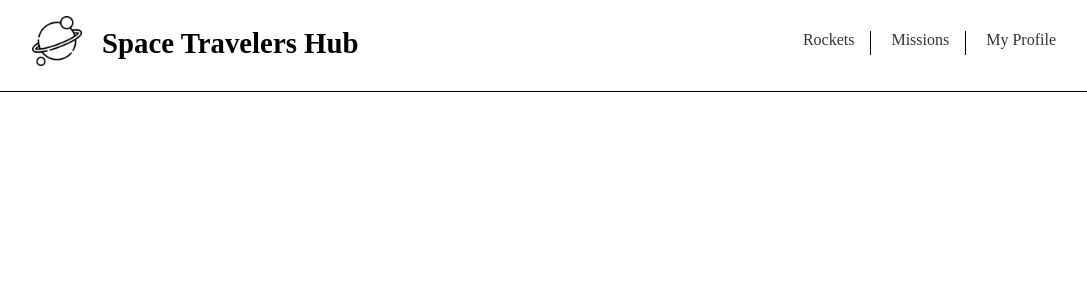
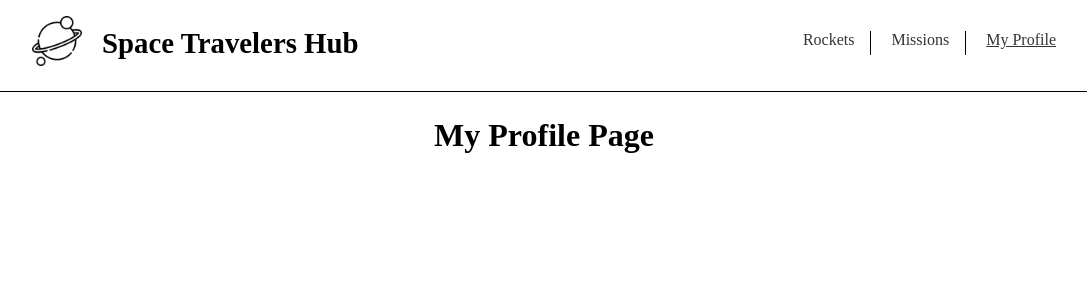
Before and after one commit to blueberry1312/react-group-project, a React (Create React App) app: page /my-profile in a window 1280 px wide. Shown: the top 300 px of the page, without its empty margins (96-1183 px from the left). Built offline with nearby package versions, Linux system fonts and the light colour scheme.

Commit message:
implemented active link

```diff
--- a/src/App.js
+++ b/src/App.js
@@ -1,8 +1,9 @@
 import React from 'react';
-import { BrowserRouter, Routes, Route } from 'react-router-dom';
+import { BrowserRouter, Route, Routes } from 'react-router-dom';
+import './App.css';
 import Header from './components/Header';
 import Missions from './components/Missions';
-import './App.css';
+import MyProfile from './components/MyProfile';
 
 function App() {
   return (
@@ -12,6 +13,7 @@ function App() {
         <div className="space-lane" />
         <Routes>
           <Route path="/missions" element={<Missions />} />
+          <Route path="/my-profile" element={<MyProfile />} />
         </Routes>
       </BrowserRouter>
     </div>
--- a/src/components/Header.js
+++ b/src/components/Header.js
@@ -1,7 +1,7 @@
 import React from 'react';
 import { NavLink } from 'react-router-dom';
+import Logo from '../assets/planet-1.png';
 import './Header.css';
-import Logo from '../assets/planet-1.png';
 
 const Header = () => (
   <header>
@@ -15,11 +15,41 @@ const Header = () => (
         </div>
       </div>
       <ul>
-        <li><NavLink to="/rockets" activeClassName="active-link">Rockets</NavLink></li>
+        <li>
+          <NavLink
+            to="/rockets"
+            activeClassName="active-link"
+            style={({ isActive }) => ({
+              textDecoration: isActive ? 'underline' : 'none',
+            })}
+          >
+            Rockets
+          </NavLink>
+        </li>
         <div className="vert-lane" />
-        <li><NavLink to="/missions" activeClassName="active-link">Missions</NavLink></li>
+        <li>
+          <NavLink
+            to="/missions"
+            activeClassName="active-link"
+            style={({ isActive }) => ({
+              textDecoration: isActive ? 'underline' : 'none',
+            })}
+          >
+            Missions
+          </NavLink>
+        </li>
         <div className="vert-lane" />
-        <li><NavLink to="/my-profile" activeClassName="active-link">My Profile</NavLink></li>
+        <li>
+          <NavLink
+            to="/my-profile"
+            activeClassName="active-link"
+            style={({ isActive }) => ({
+              textDecoration: isActive ? 'underline' : 'none',
+            })}
+          >
+            My Profile
+          </NavLink>
+        </li>
       </ul>
     </nav>
   </header>
--- a/src/components/MyProfile.js
+++ b/src/components/MyProfile.js
@@ -0,0 +1,9 @@
+import React from 'react';
+
+const MyProfile = () => (
+  <div>
+    <h1>My Profile Page</h1>
+  </div>
+);
+
+export default MyProfile;
```
